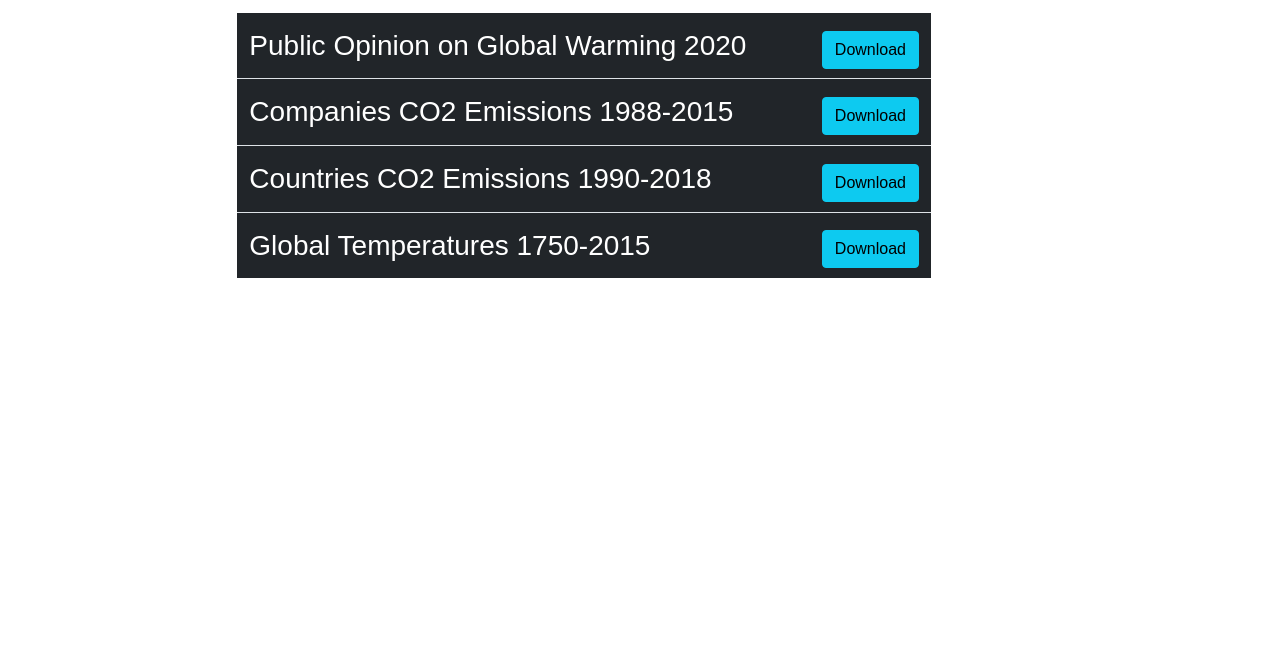
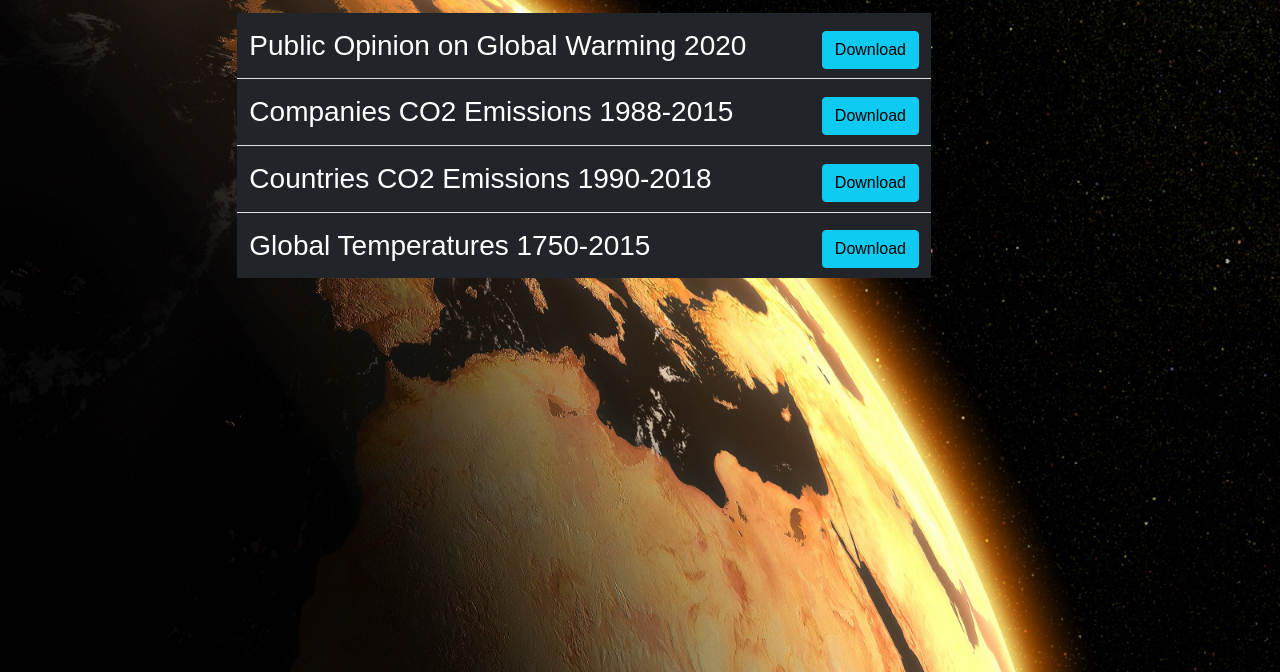
Before and after one commit to gabrielmorehead1902/ITSC-3155-FinalProject, a plain HTML site: page Dashboard/resource.html in a window 1280 px wide. Shown: the part 128-800 px from the top of the page. Drawn offline with nearby package versions, Linux system fonts and the light colour scheme.

Commit message:
Update resource.html

```diff
--- a/Dashboard/resource.html
+++ b/Dashboard/resource.html
@@ -20,7 +20,7 @@
 <link rel="stylesheet" href="https://cdnjs.cloudflare.com/ajax/libs/font-awesome/4.7.0/css/font-awesome.min.css">
       <style>
 body {
-  background-image: url('climate-change.jpg');
+  background-image: url('Images/climate-change.jpg');
   background-repeat: no-repeat;
   background-attachment: fixed;
   background-size: cover;
```
